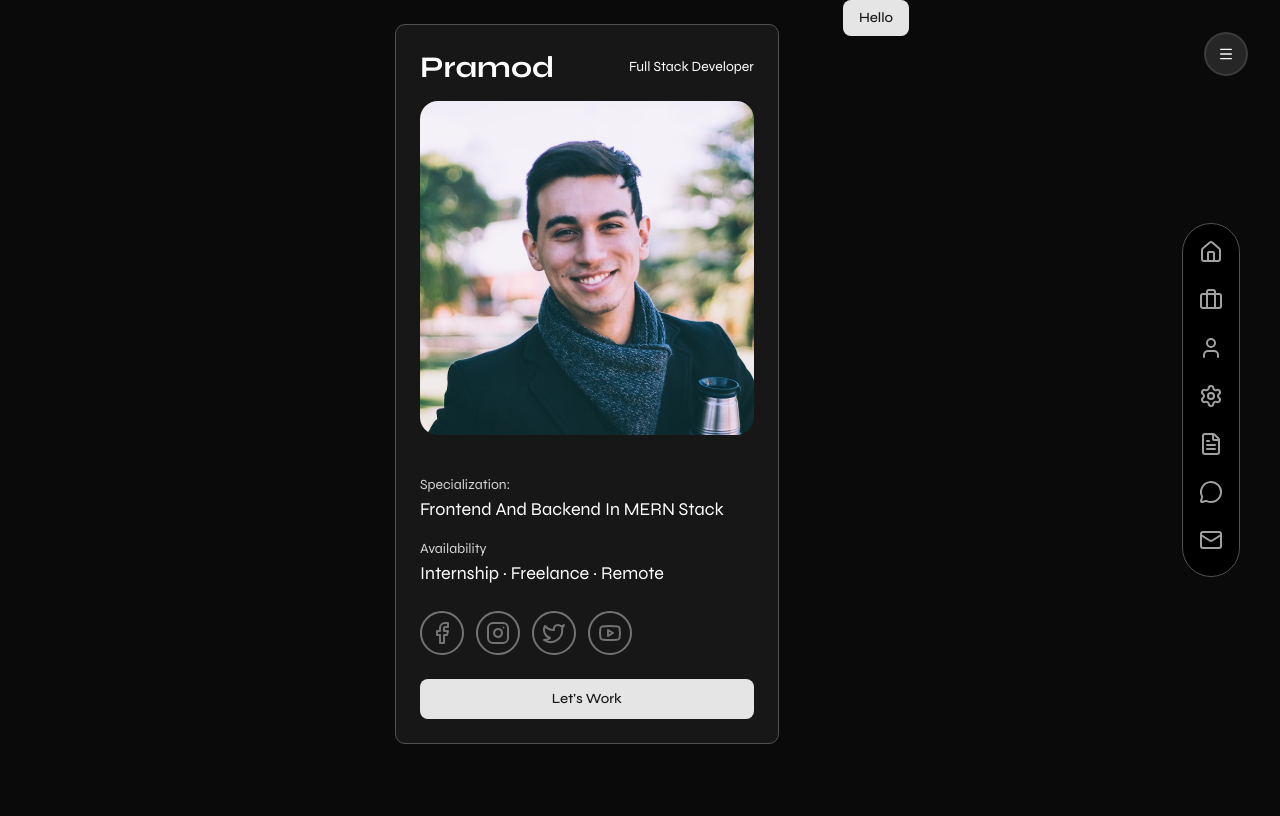
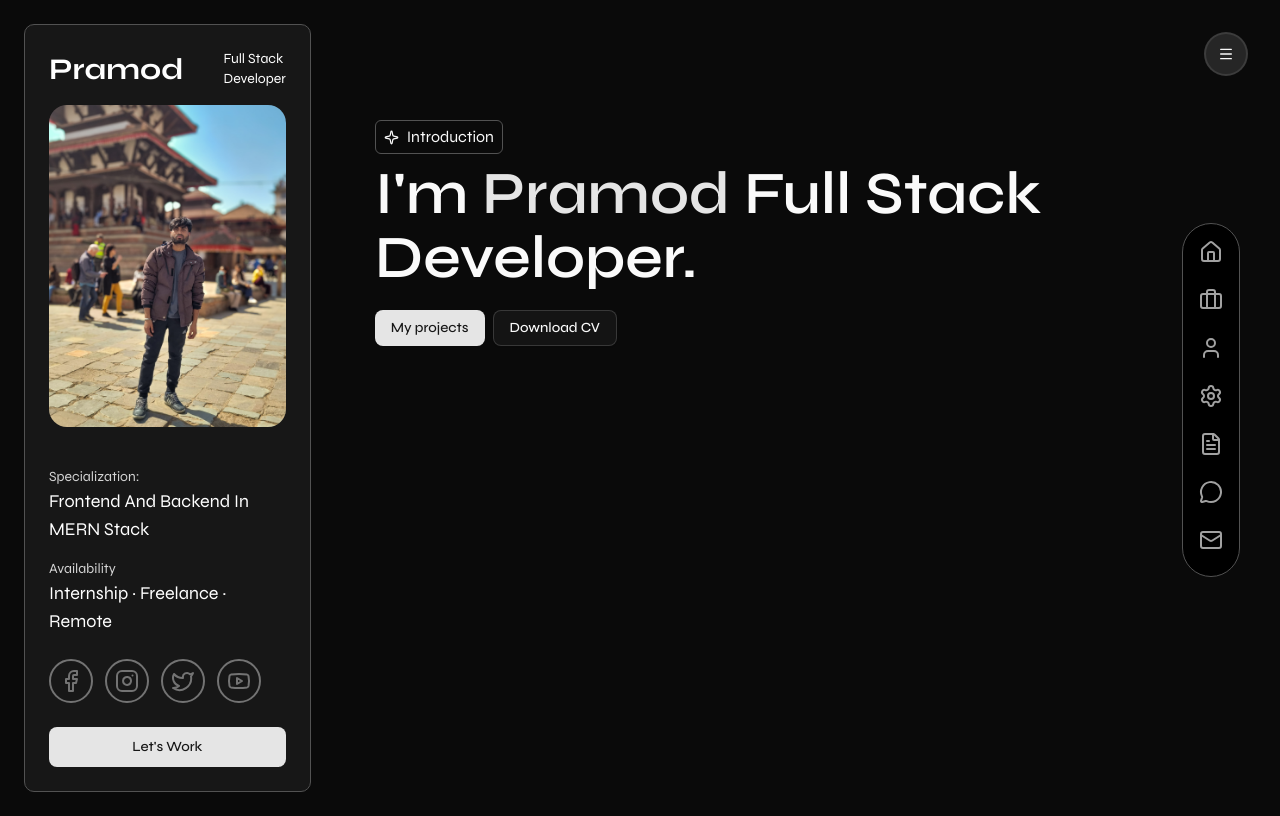
Before and after one commit to pramodsinzh/portfolio, a React (Vite) app: page / in a window 1280 px wide. Built offline with nearby package versions, Linux system fonts and the light colour scheme.

Commit message:
Hero section

```diff
--- a/package.json
+++ b/package.json
@@ -15,6 +15,7 @@
     "class-variance-authority": "^0.7.1",
     "clsx": "^2.1.1",
     "lucide-react": "^0.563.0",
+    "motion": "^12.31.0",
     "radix-ui": "^1.4.3",
     "react": "^19.2.0",
     "react-dom": "^19.2.0",
--- a/src/App.tsx
+++ b/src/App.tsx
@@ -3,8 +3,17 @@
   * @license Apache-2.0
   */
 
+ //node modules
+import { useEffect } from "react"
+
+ //components
 import { Button } from "@/components/ui/button"
+import { Hero } from "@/components/Hero"
 
  export const App = () => {
-  return <Button>Hello </Button>
+  return (
+    <main className="flex flex-col container mx-auto p-10 max-w-4xl lg:pr-10 lg:pl-0 lg:max-w-6xl">
+      <Hero />
+    </main>
+  )
  }
--- /dev/null
+++ b/src/components/Hero.tsx
@@ -0,0 +1,39 @@
+
+//node modules
+import { motion } from "motion/react"
+
+//custom modules
+import { fadeUp, staggerContainer } from "@/lib/animations"
+
+//components
+import { Button } from "@/components/ui/button"
+
+//Assets
+import { SparkleIcon } from "lucide-react"
+
+export const Hero = () => {
+    return (
+        <motion.section
+            initial='hidden'
+            whileInView='visible'
+            viewport={{ once: true, amount: 0.3 }}
+            variants={staggerContainer(0)}
+            className="pt-20"
+            id="hero"
+        >
+            <motion.p
+                variants={fadeUp}
+                className="flex items-center justify-center py-1 gap-2 border border-neutral-600 rounded-sm w-32"
+            ><SparkleIcon size={15} /><span>Introduction</span></motion.p>
+
+            <motion.h1 variants={fadeUp} className="text-4xl md:text-5xl lg:text-6xl font-semibold capitalize mt-2 max-w-3xl md:leading-16">
+                I'm <span className="text-primary"> Pramod</span> Full stack developer.
+            </motion.h1>
+
+            <motion.div variants={fadeUp} className="mt-5 flex gap-2">
+                <Button asChild><a href="#projects">My projects</a></Button>
+                <Button variant="outline">Download CV</Button>
+            </motion.div>
+        </motion.section>
+    )
+}
--- a/src/components/Profile.tsx
+++ b/src/components/Profile.tsx
@@ -13,7 +13,7 @@
                 <h1 className="text-3xl font-bold">Pramod</h1>
                 <p className="text-sm">Full Stack Developer</p>
             </div>
-            <img src="/avatar.jpg" alt="Pramod" className="lg:w-96 rounded-2xl object-cover" />
+            <img src="/avatar.jpg.jpeg" alt="Pramod" className="lg:w-96 rounded-2xl object-cover hover:scale-102 transition duration-200" />
 
             <div className="mt-6">
                 <p className="text-neutral-300 text-sm">Specialization:</p>
--- /dev/null
+++ b/src/lib/animations.ts
@@ -0,0 +1,23 @@
+/**
+ * @copyright 2025 pramod_singh
+ * @license Apache-2.0
+ */
+
+import type { Variants } from 'framer-motion';
+
+// Container variant for staggering children
+export const staggerContainer = (delay = 0): Variants => ({
+  hidden: {},
+  visible: {
+    transition: {
+      delayChildren: delay, // 👈 add per-section control
+      staggerChildren: 0.4,
+    },
+  },
+});
+
+// Child item fade-up animation
+export const fadeUp: Variants = {
+  hidden: { opacity: 0, y: 30 },
+  visible: { opacity: 1, y: 0, transition: { duration: 0.6 } },
+};
```
Also changed, not shown: public/avatar.jpg.jpeg (added), 1 other file (tests, documents, lock files or other folders).
